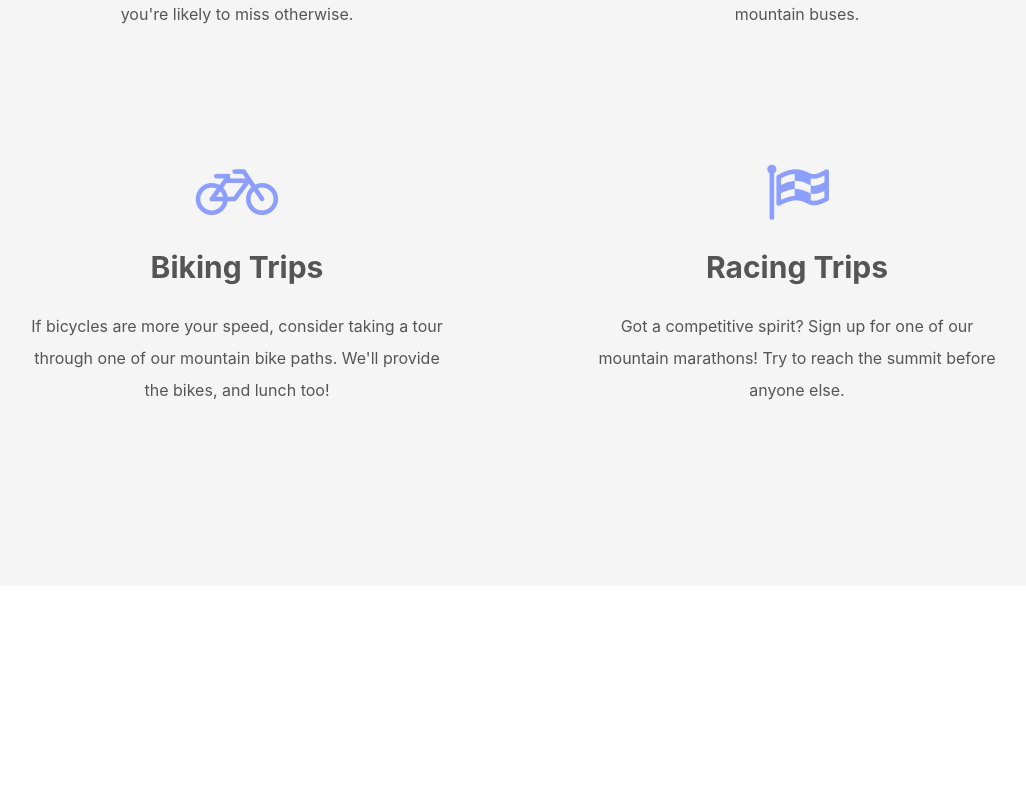
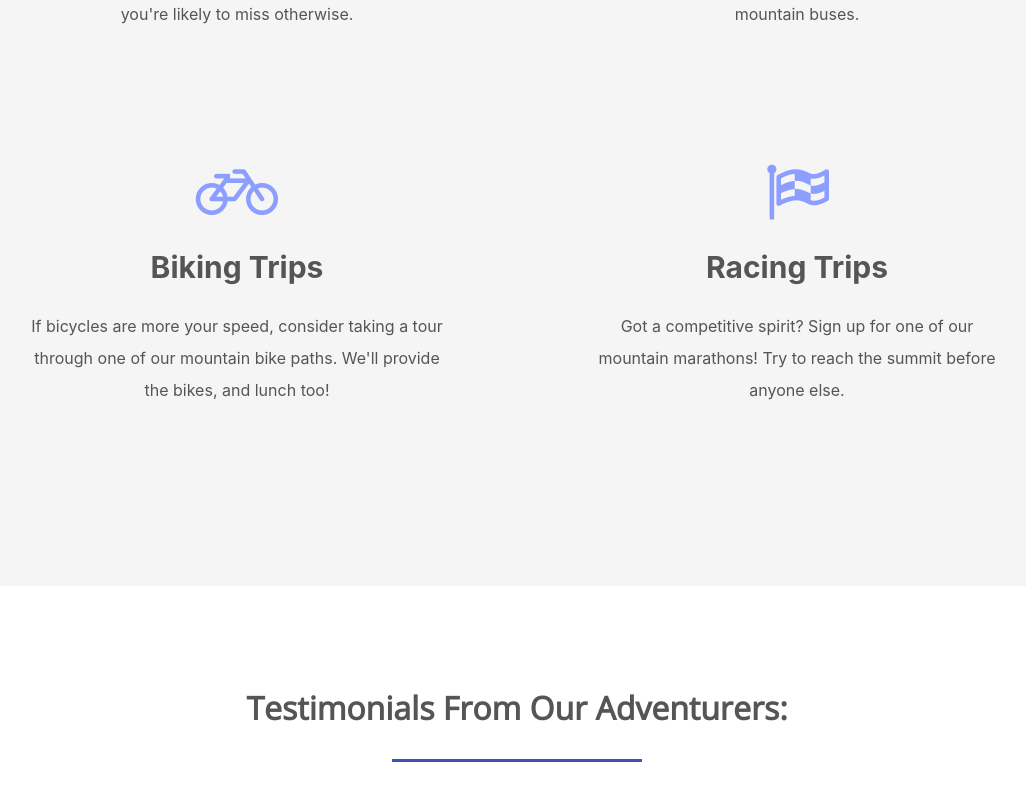
Before and after one commit to beiatrix/lovable-imaginary-codec, a React (Create React App) app: page / in a window 1280 px wide. Shown: the part 2506-3306 px from the top of the page, without its empty margins (123-1149 px from the left). Before the commit the page ends 3092 px from the top, so only its background shows below. Built offline with nearby package versions, Linux system fonts and the light colour scheme.

Commit message:
add Testimonials component

```diff
--- a/src/App.js
+++ b/src/App.js
@@ -1,5 +1,5 @@
 import React, { Component } from 'react';
-import {Header, Hero, Destinations, Packages} from './components'
+import {Header, Hero, Destinations, Packages, Testimonials} from './components'
 import './styles/App.css';
 
 class App extends Component {
@@ -10,6 +10,7 @@ class App extends Component {
         <Hero />
         <Destinations />
         <Packages />
+        <Testimonials />
       </div>
     );
   }
--- /dev/null
+++ b/src/components/Testimonials.js
@@ -0,0 +1,10 @@
+import React from 'react'
+
+export const Testimonials = props => {
+  return (
+    <section className="testimonials">
+      <h3 className="title">Testimonials from our adventurers:</h3>
+      <hr />
+    </section>
+  )
+}
--- a/src/components/index.js
+++ b/src/components/index.js
@@ -3,3 +3,4 @@ export {Hero} from './Hero'
 export {Destinations} from './Destinations'
 export {Packages} from './Packages'
 export {PackageItem} from './PackageItem'
+export {Testimonials} from './Testimonials'
```
